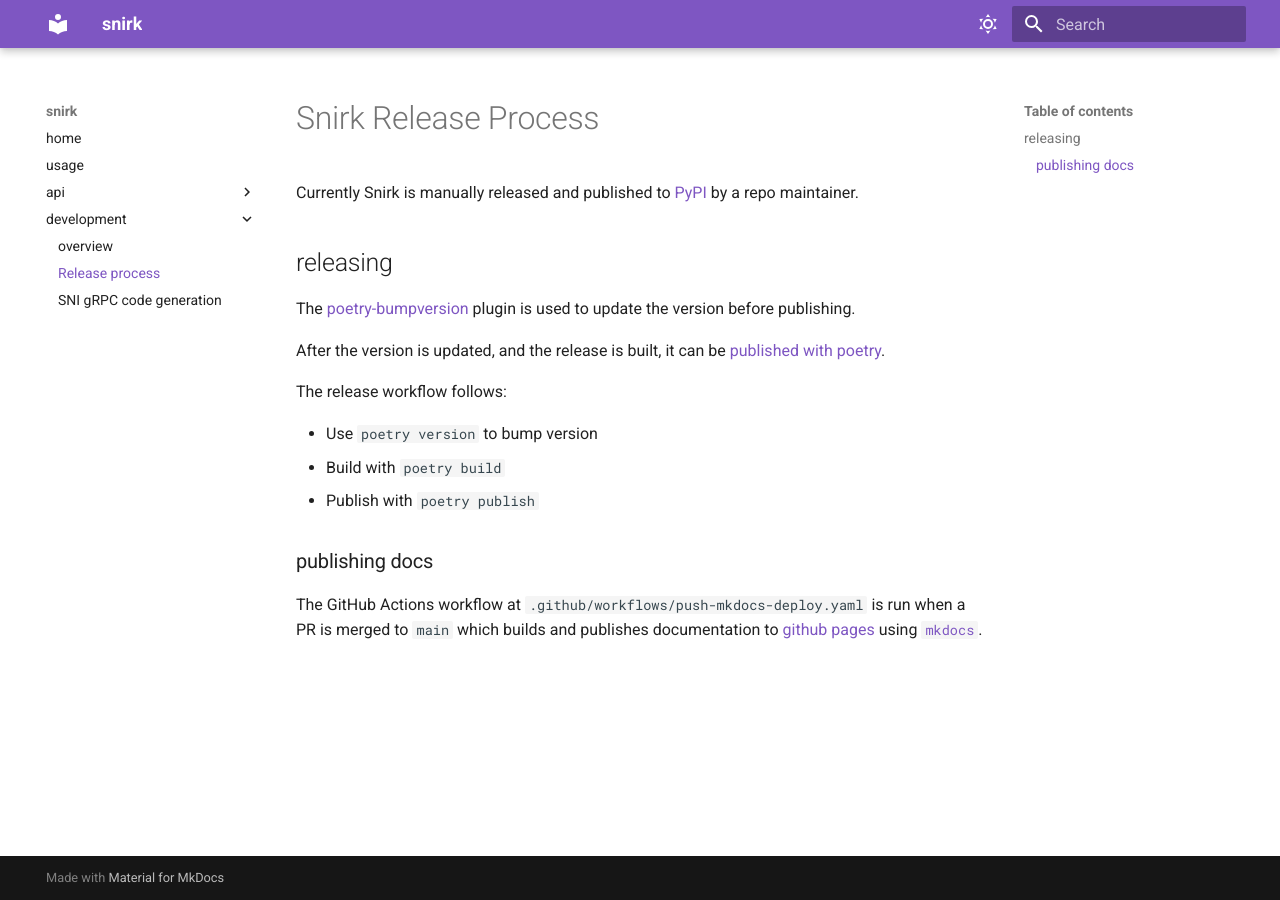
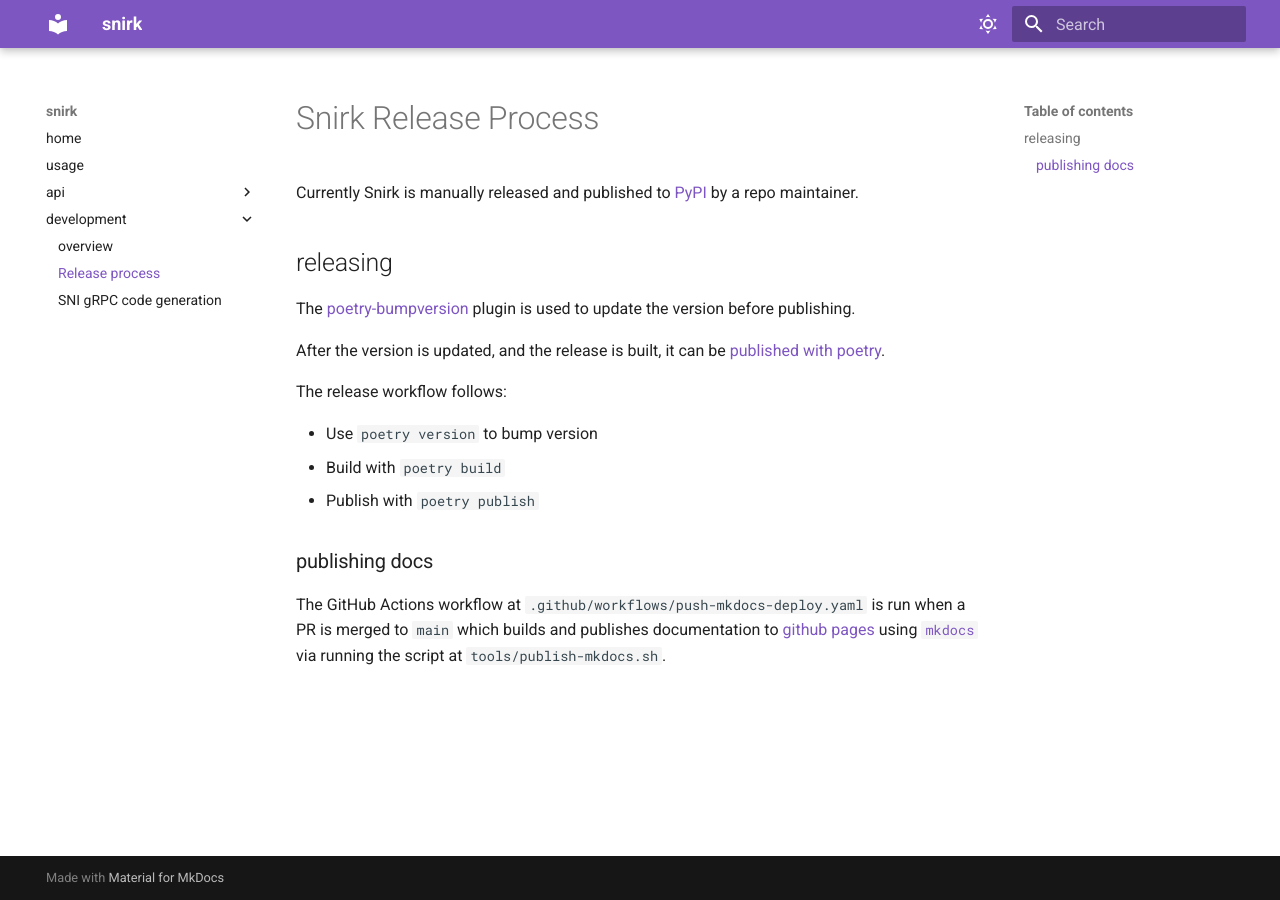
Before and after one commit to coffeemancy/snirk, an MkDocs documentation site: the page built from docs/dev/release-process.md, in a window 1280 px wide. Built offline with MkDocs 1.6.1 and Material for MkDocs 9.7.7, drawn with Linux system fonts in a browser that asks for light colours.

Commit message:
Script to publish mkdocs (#4)
script to publish mkdocs, use GITHUB_TOKEN for x-access-token

Script to publish mkdocs gh-pages. For automation, when GITHUB_TOKEN is
specified, use that via x-access-token for remote. This should pass on
permissions granted from job (i.e. pages writing).

```diff
--- a/docs/dev/release-process.md
+++ b/docs/dev/release-process.md
@@ -17,7 +17,8 @@
 ### publishing docs
 
 The GitHub Actions workflow at `.github/workflows/push-mkdocs-deploy.yaml` is run when a PR is merged to `main`
-which builds and publishes documentation to [github pages][gh-pages] using [`mkdocs`][mkdocs].
+which builds and publishes documentation to [github pages][gh-pages] using [`mkdocs`][mkdocs] via running
+the script at `tools/publish-mkdocs.sh`.
 
 [gh-pages]: https://coffeemancy.github.io/snirk
 [mkdocs]: https://www.mkdocs.org
```
Also changed, not shown: 2 other files.
